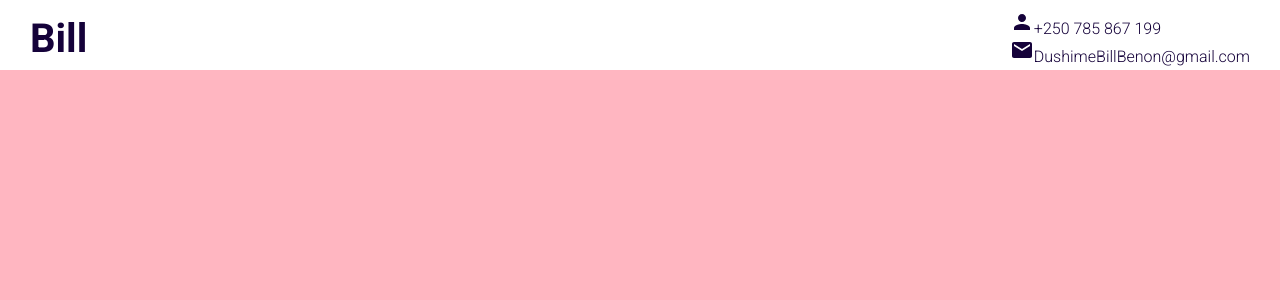
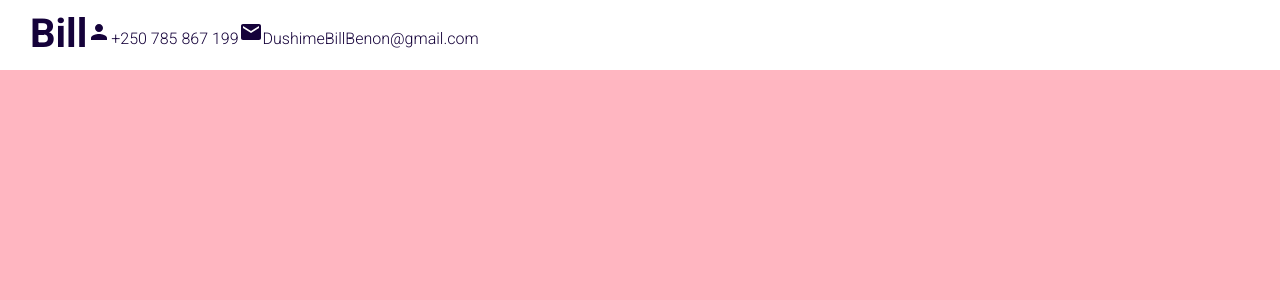
Before and after one commit to BillBenon/my-portofolio, a React (Create React App) app: page / in a window 1280 px wide. Shown: the top 300 px of the page. Built offline with nearby package versions, Linux system fonts and the light colour scheme.

Commit message:
reinstalled materail-ui to checkout missing dependencies

```diff
--- a/src/components/topbar/Topbar.jsx
+++ b/src/components/topbar/Topbar.jsx
@@ -9,16 +9,17 @@
             <div className="wrapper">
                 <div className="left">
                     <a href="#intro" className="logo">Bill</a>
-                </div>
-                <div className="right">
                     <div className="itemContainer">
-                        <Person />
+                        <Person className="icon" />
                         <span>+250 785 867 199</span>
                     </div>
                     <div className="itemContainer">
-                        <Mail />
+                    <Mail className="icon" />
                         <span>DushimeBillBenon@gmail.com</span>
                     </div>
+                </div>
+                <div className="right">
+
                 </div>
             </div>
         </div>
--- a/src/components/topbar/topbar.scss
+++ b/src/components/topbar/topbar.scss
@@ -16,6 +16,9 @@
     justify-content: space-between;
 
     .left {
+      display: flex;
+      align-items: center;
+
       .logo {
         font-size: 40px;
         font-weight: 700;
```
Also changed, not shown: 1 other file (tests, documents, lock files or other folders).
